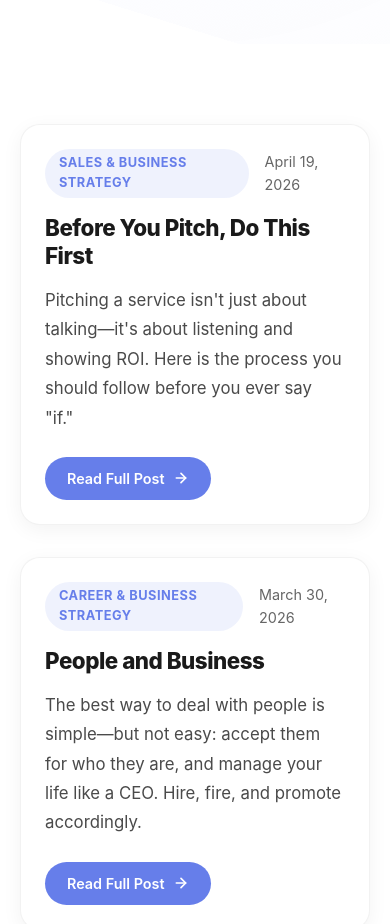
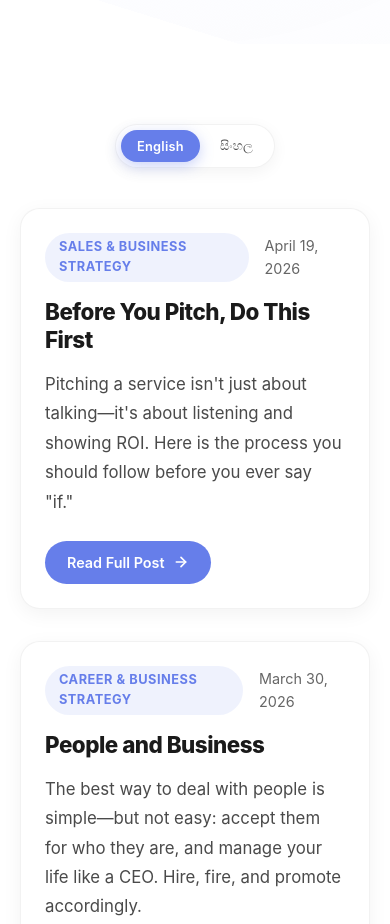
Before and after one commit to Thisara290/mysite, a Vue app: page /blogs in a window 390 px wide. Shown: the part 800-1724 px from the top of the page. Built offline with nearby package versions, Linux system fonts and the light colour scheme.

Commit message:
sinhalablogf

```diff
--- a/src/blogData.js
+++ b/src/blogData.js
@@ -2,6 +2,7 @@ export const blogs = [
   {
     id: 1,
     slug: 'solomo-digital-marketing',
+    language: 'en',
     title: 'SoLoMo: The Smart Way to Plan a Digital Marketing Project',
     category: 'Digital Marketing Strategy',
     date: 'March 20, 2026',
@@ -59,6 +60,7 @@ export const blogs = [
   {
     id: 2,
     slug: 'people-and-business',
+    language: 'en',
     title: 'People and Business',
     category: 'Career & Business Strategy',
     date: 'March 30, 2026',
@@ -103,6 +105,7 @@ export const blogs = [
   {
     id: 3,
     slug: 'before-you-pitch-do-this-first',
+    language: 'en',
     title: 'Before You Pitch, Do This First',
     category: 'Sales & Business Strategy',
     date: 'April 19, 2026',
@@ -119,5 +122,54 @@ export const blogs = [
       { type: 'text', value: 'Don’t say “if you like this” or “if you’re interested.” Remove that completely. Be confident in what you’re offering. Instead of asking, lead the conversation forward.' },
       { type: 'takeaway', value: 'Never ask for permission to help. Lead the conversation forward and say: “Let’s get started.”' }
     ]
+  },
+  {
+    id: 4,
+    slug: 'bisnes-ekak-karanna-hithenawa',
+    language: 'si',
+    title: 'Business එකක් කරන්න හිතෙනවා හැබැයි තවම පටන් ගත්තේ නැද්ද?',
+    category: 'Business',
+    date: 'April 29, 2026',
+    excerpt: 'බිස්නස් එකක් කරන්න අදහසක් තියෙනව. හැබැයි හිතට එන ප්‍රශ්න නිසා තාම පටන් ගත්තේ නෑ...',
+    intro: 'බිස්නස් එකක් කරන්න අදහසක් තියෙනව. හැබැයි හිතට එන ප්‍රශ්න නිසා තාම පටන් ගත්තේ නෑ',
+    sections: [
+      {
+        type: 'list',
+        items: [
+          'මේව විකිණෙයිද?',
+          'අනිත් අය අපිට වඩා අඩුවට දායිද?',
+          'මට තාම දැනුම මදිද?'
+        ]
+      },
+      { type: 'text', value: 'අන්න ඒවගේ ප්‍රශ්න නිසාම අපි වැඩේ කල් දානව.' },
+      { type: 'text', value: 'පුංචි කාලේ අපි foot bike එකක් ගන්න කොච්චර ආසාවෙන් හිටියද කියල මතකද?<br><br>දැන් අපි ලොකුයි. සල්ලිත් තියෙනව. බයිසිකල් එකට දහයක් ගන්න පුළුවන්.' },
+      { type: 'text', value: 'හැබැයි… ඒ foot bike එක ගත්තම එදා තිබ්බ හැගීම ? එක අද ගත්තොත් එනවද?<br><br>ඒකම තමයි ව්‍යාපාරයකටත් වෙන්නේ.' },
+      { type: 'text', value: 'ඔයාට අද අදහසක් තියෙනව. හයිය තියෙනව.<br><br>හැබැයි ඔයා හිතනව' },
+      {
+        type: 'list',
+        items: [
+          'තව ටිකක් research කරලා පටන් ගන්නම්',
+          'තව ටිකක් හොයල ඉගන ගෙනම enter වෙන්න ඕන',
+          'මෙන්න මේ ටික මේ ටිකත් දැන ගන්න ඕන.'
+        ]
+      },
+      { type: 'text', value: 'ඒත් ඇත්ත කියනවනම්<br><br>Perfect වෙලා පටන් ගන්න කොට එතන බොහෝවිට chance එකක් නෑ.' },
+      { type: 'text', value: 'ඔයා research කරනකොට, අනිත් අය පටන් අරන්<br>ඔයා plan කරනකොට, තව කෙනෙක් sell කරනව.<br><br>ඒක දකිනකොට දැනෙන්නේ පසු තැවීමක් විතරයි.' },
+      { type: 'text', value: 'ඊට පස්සේ facebook ads නෙවෙයි google ads run කරත් එච්චරයි.' },
+      { type: 'text', value: 'මෙතන තියෙන වැදගත්ම point එක තමයි — <strong>ආරම්භය පමා නොකිරීම.</strong>' },
+      { type: 'text', value: 'ලොකුවට plan කර කර ඉන්න එක නෙවෙයි ලොකුවට plan කරන්නම ඕන.<br>Market research කරන්නත් ඕන. ඉගෙනගන්නත් ඕන.<br><br>හැබැයි ඒක පටන් ගන්න බාධකයක් කරන්න එපා. මොකද අනිවාරෙන්ම පටන් ගන්නත් ඕන.' },
+      {
+        type: 'list',
+        items: [
+          'ලොකු investment දාන්න කලින්',
+          'job එකෙන් අයින් වෙන්න කලින්',
+          'life එක full risk එකට දාන්න කලින්'
+        ]
+      },
+      { type: 'text', value: 'අනිවාරෙන්ම දේවල්වල හොදට අග මුල හොයන්න.<br>හැබැයි පොඩියට හරි පටන් ගන්න ඒකේ නිරත වෙන්න.' },
+      { type: 'text', value: 'මොකද නැත්තම් වෙන්නේ<br>ඔයාට පස්සෙන් පහු වෙලා දුක් වෙන්න වෙන එක.' },
+      { type: 'text', value: 'ඒ අසාර්ථක උන එකට නෙවෙයි — <strong>පටන් ගන්නේ නැතුව හිටපු එකට.</strong>' },
+      { type: 'text', value: 'ඔයාගේ හිතේ තියන ව්‍යාපාරය සාර්ථක වෙන්න කියල හදවතින්ම ප්‍රාර්ථනා කරනව ❤️<br><br>ඕනම ව්‍යාපාරයක් සම්බන්ද digital marketing support එකකට කතා කරන්න ❤️' }
+    ]
   }
 ]
--- a/src/views/BlogPost.vue
+++ b/src/views/BlogPost.vue
@@ -14,6 +14,9 @@
           <div class="post-meta-top">
             <span class="post-category">{{ blog.category }}</span>
             <span class="post-date">{{ blog.date }}</span>
+            <span class="post-lang-badge" :class="blog.language || 'en'">
+              {{ (blog.language === 'si') ? 'සිංහල' : 'English' }}
+            </span>
           </div>
           <h1 class="post-title">{{ blog.title }}</h1>
           <p class="post-intro" v-html="blog.intro"></p>
@@ -22,7 +25,7 @@
 
       <!-- Article Body -->
       <div class="post-container">
-        <article class="post-article">
+        <article class="post-article" :class="{ 'si-content': blog.language === 'si' }">
 
           <template v-for="(section, index) in blog.sections" :key="index">
 
@@ -214,6 +217,28 @@ export default {
   color: var(--text-secondary);
 }
 
+.post-lang-badge {
+  font-size: 0.7rem;
+  font-weight: 700;
+  padding: 3px 10px;
+  border-radius: 6px;
+  text-transform: uppercase;
+  letter-spacing: 0.05em;
+  background: rgba(255, 255, 255, 0.05);
+  border: 1px solid var(--border-color);
+  color: var(--text-muted);
+}
+
+.post-lang-badge.si {
+  border-color: #ffbe0b;
+  color: #ffbe0b;
+}
+
+.post-lang-badge.en {
+  border-color: #3a86ff;
+  color: #3a86ff;
+}
+
 .post-title {
   font-size: clamp(2rem, 5vw, 3.2rem);
   font-weight: 800;
@@ -291,6 +316,34 @@ export default {
   left: 0;
   color: var(--accent-primary);
   font-weight: 700;
+}
+
+/* ── SINHALA CONTENT STYLING ──────────────── */
+.si-content {
+  font-family: 'Noto Sans Sinhala', 'Abhaya Libre', -apple-system, BlinkMacSystemFont, sans-serif;
+}
+
+.si-content .content-text {
+  font-size: 1.15rem;
+  line-height: 2;
+  letter-spacing: 0.02em;
+}
+
+.si-content .content-list li {
+  font-size: 1.1rem;
+  line-height: 1.9;
+  margin-bottom: 8px;
+}
+
+.si-content .content-list li::before {
+  content: '•';
+  font-size: 1.5rem;
+  top: -4px;
+}
+
+.si-content .post-title {
+  font-family: 'Noto Sans Sinhala', 'Abhaya Libre', sans-serif;
+  line-height: 1.3;
 }
 
 /* ── CASE STUDY ─────────────────────────── */
--- a/src/views/Blogs.vue
+++ b/src/views/Blogs.vue
@@ -13,6 +13,27 @@
 
     <!-- BLOG PREVIEW CARDS -->
     <div class="container">
+
+      <!-- LANGUAGE TOGGLE -->
+      <div class="lang-toggle-wrapper">
+        <div class="lang-toggle">
+          <button
+            class="lang-btn"
+            :class="{ active: activeLang === 'en' }"
+            @click="activeLang = 'en'"
+          >
+            English
+          </button>
+          <button
+            class="lang-btn"
+            :class="{ active: activeLang === 'si' }"
+            @click="activeLang = 'si'"
+          >
+            සිංහල
+          </button>
+        </div>
+      </div>
+
       <div class="blogs-list">
         <article class="blog-card" v-for="blog in displayBlogs" :key="blog.id">
           <div class="blog-meta-top">
@@ -42,9 +63,16 @@ import { blogs } from '../blogData.js'
 
 export default {
   name: 'Blogs',
+  data() {
+    return {
+      activeLang: 'en'
+    }
+  },
   computed: {
     displayBlogs() {
-      return [...blogs].reverse()
+      return [...blogs]
+        .filter(b => (b.language || 'en') === this.activeLang)
+        .reverse()
     }
   }
 }
@@ -266,11 +294,53 @@ export default {
   text-decoration: underline;
 }
 
+/* ── LANGUAGE TOGGLE ─────────────────────── */
+.lang-toggle-wrapper {
+  display: flex;
+  justify-content: center;
+  margin-bottom: 2.5rem;
+}
+
+.lang-toggle {
+  display: inline-flex;
+  background: var(--card-bg);
+  border: 1px solid var(--card-border);
+  border-radius: 100px;
+  padding: 5px;
+  gap: 4px;
+  box-shadow: 0 4px 16px var(--card-shadow);
+}
+
+.lang-btn {
+  padding: 10px 24px;
+  border-radius: 100px;
+  border: none;
+  background: transparent;
+  color: var(--text-secondary);
+  font-size: 0.9rem;
+  font-weight: 600;
+  cursor: pointer;
+  transition: all 0.25s ease;
+  letter-spacing: 0.02em;
+}
+
+.lang-btn.active {
+  background: var(--accent-primary);
+  color: #fff;
+  box-shadow: 0 4px 14px rgba(102, 126, 234, 0.35);
+}
+
+.lang-btn:not(.active):hover {
+  background: rgba(102, 126, 234, 0.08);
+  color: var(--accent-primary);
+}
+
 /* ── RESPONSIVE ───────────────────────────── */
 @media (max-width: 768px) {
   .slogan-top { font-size: 1.5rem; }
   .slogan-bottom { font-size: 1.8rem; letter-spacing: -1px; }
   .blog-card { padding: 1.5rem; }
   .blog-title { font-size: 1.4rem; }
+  .lang-btn { padding: 8px 16px; font-size: 0.8rem; }
 }
 </style>
```
